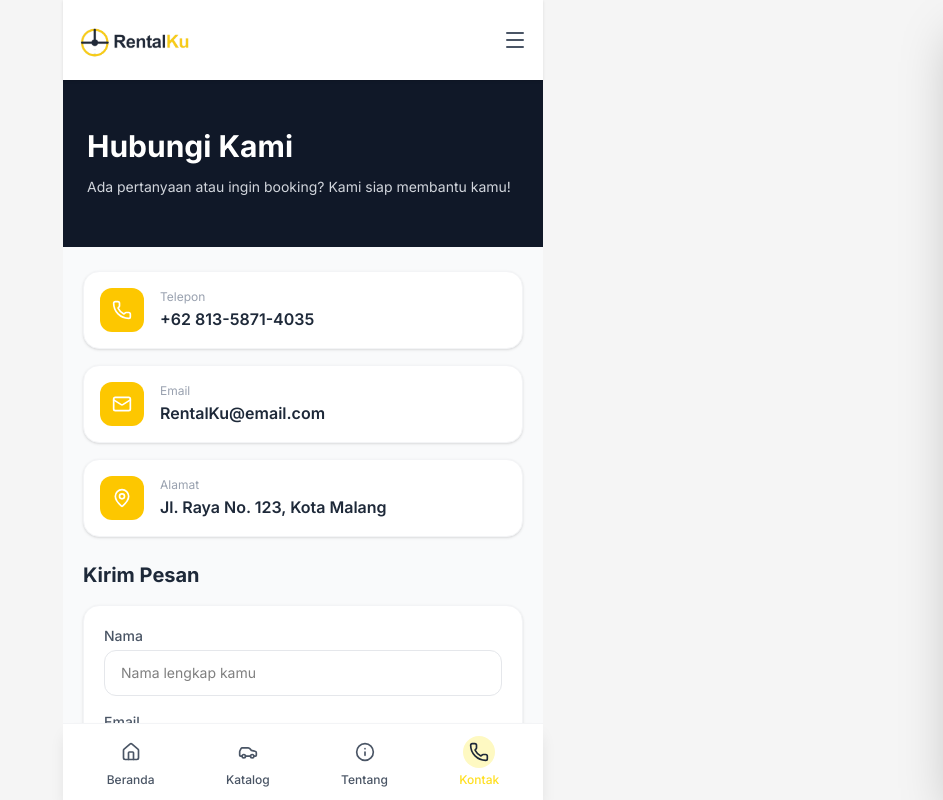
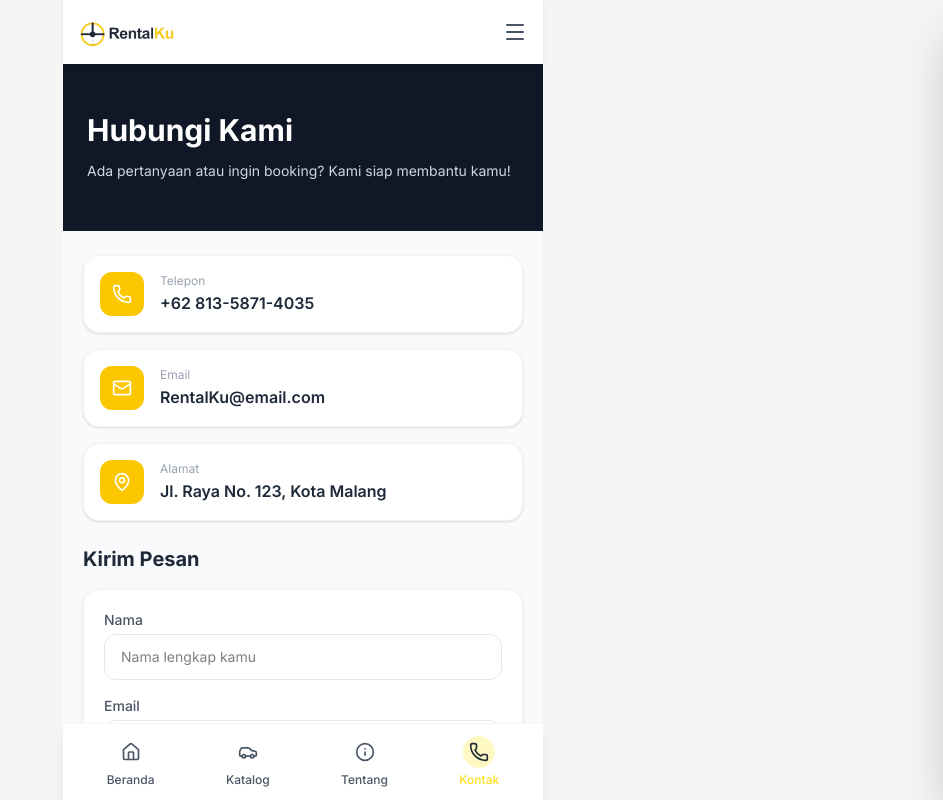
Before and after one commit to Zakynovan18/autorent, a Next.js app: page /kontak in a window 1280 px wide. Shown: the top 800 px of the page, without its empty margins (337-1280 px from the left). Built offline with nearby package versions, Linux system fonts and the light colour scheme.

Commit message:
mod logo rental

```diff
--- a/app/components/Navbar.tsx
+++ b/app/components/Navbar.tsx
@@ -18,13 +18,13 @@ export default function Navbar() {
 
   return (
     <>
-      <nav className="bg-white shadow-sm px-4 py-3 flex items-center justify-between sticky top-0 z-50">
+      <nav className="bg-white shadow-sm px-4 py-2 flex items-center justify-between sticky top-0 z-50 h-16">
         {/* Logo */}
         <Link href="/" className="flex items-center">
           <img
             src="/RentalKu.png"
             alt="RentalKu"
-            className="h-14 w-auto object-contain"
+            className="h-12 w-auto object-contain"
           />
         </Link>
 
```
